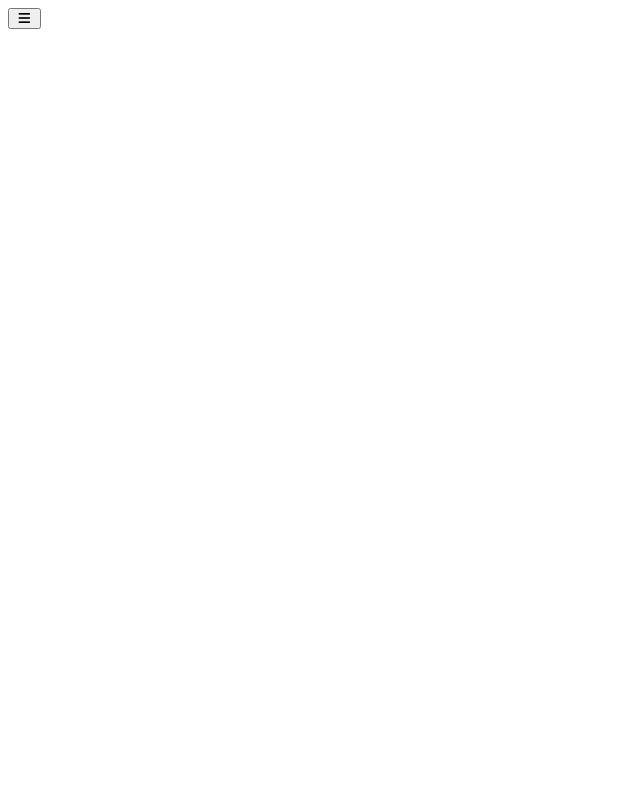
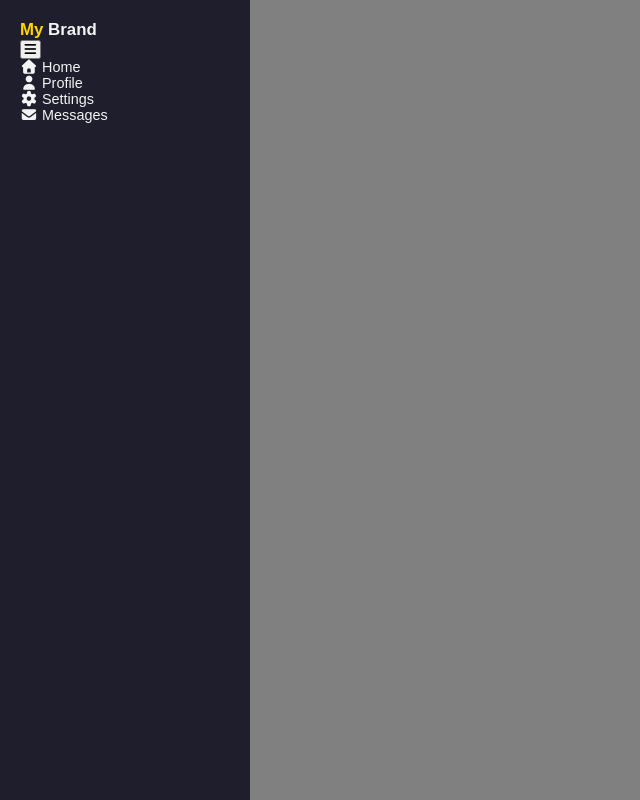
Before and after one commit to markocira42-cmd/elevvo-sidebar, a plain HTML site: page index.html in a window 1280 px wide. Shown: the whole page, without its empty margins (0-640 px from the left). Drawn offline with Linux system fonts and the light colour scheme.

Commit message:
Added the basic CSS styling for the sidebar.

```diff
--- a/index.html
+++ b/index.html
@@ -11,10 +11,42 @@
     <script src="script.js" defer></script>
 </head>
 <body>
-    <button id="sidebar-toggle">
-        <i class="fas fa-bars icon"></i>
-    </button>
-    <nav></nav>
+    <nav id="sidebar" class="open">
+
+        <section class="sidebar-header">
+            <h1 id="logo"><span class="highlight">My</span> Brand</h1>
+            <button id="sidebar-toggle">
+                <i class="fas fa-bars icon"></i>
+            </button>
+        </section>
+        <section class="sidebar-links">
+            <ul>
+                <li>
+                    <a href="#" target="_self">
+                        <i class="fas fa-home icon"></i> Home
+                    </a>
+                </li>
+                <li>
+                    <a href="#" target="_self">
+                        <i class="fas fa-user icon"></i> Profile
+                    </a>
+                </li>
+                <li>
+                    <a href="#" target="_self">
+                        <i class="fas fa-gear icon"></i> Settings
+                    </a>
+                </li>
+                <li>
+                    <a href="#" target="_self">
+                        <i class="fas fa-envelope icon"></i> Messages
+                    </a>
+                </li>
+            </ul>
+        </section>
+
+    </nav>
+
     <main></main>
+
 </body>
 </html>
--- a/style.css
+++ b/style.css
@@ -0,0 +1,63 @@
+*{
+    padding: 0;
+    margin: 0;
+    box-sizing: border-box;
+}
+
+    /* FOR MOBILE */
+
+body{
+    background-color: grey;
+    font-family: Ariel, Arial, Helvetica, sans-serif;
+    font-size: 0.9rem;
+}
+
+/* SIDEBAR */
+
+#sidebar{
+    background-color: #1e1e2d;
+    color: #f4f4f4;
+    position: fixed;
+    top: 0;
+    left: 0;
+    width: 250px;
+    min-height: 100vh;
+    padding: 20px;
+    transform: translateX(-100%);
+    transition: transform 0.3s ease;
+}
+
+#sidebar.open{
+    transform: translateX(0);
+}
+
+/* SIDEBAR-HEADER */
+
+.sidebar-header{
+
+}
+
+/* SIDEBAR-LINKS */
+
+.sidebar-links{
+
+}
+
+#sidebar li{
+    list-style: none;
+}
+
+#sidebar a{
+    text-decoration: none;
+    color: #f4f4f4;
+}
+
+.highlight{
+    color:gold;
+}
+
+
+
+@media(min-width: 768px){
+    /* FOR DESKTOP */
+}
```
